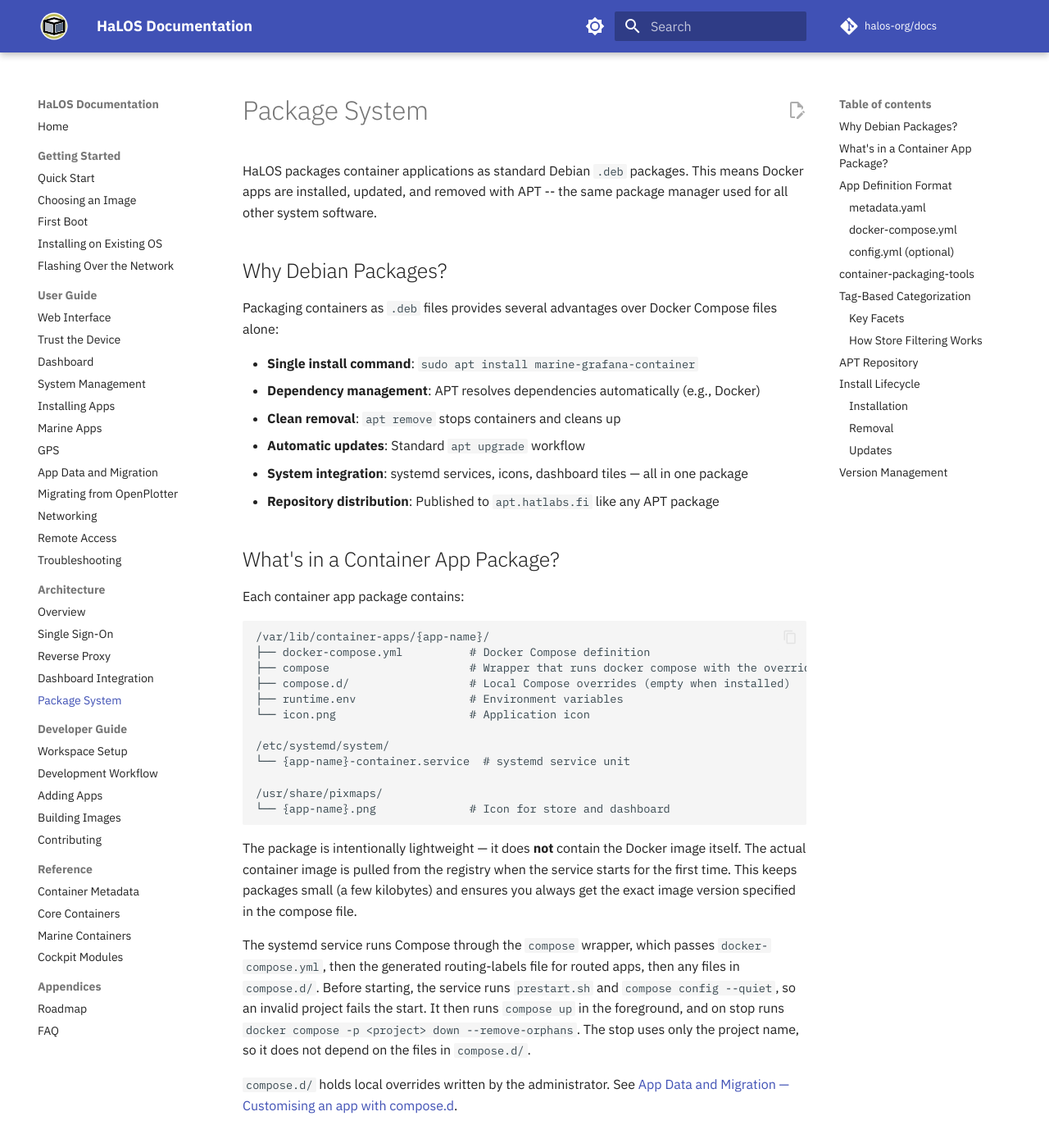
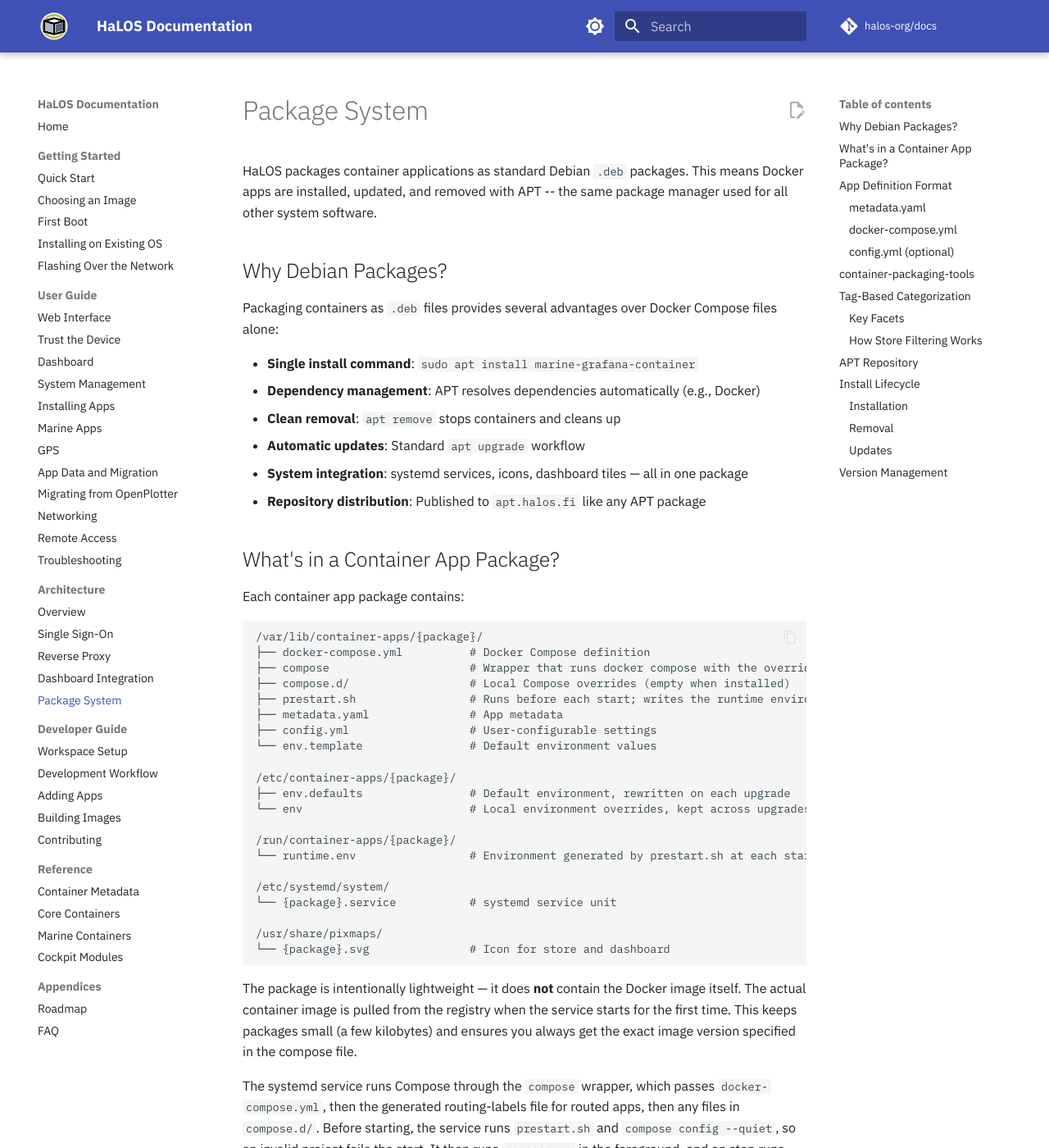
Before and after one commit to halos-org/docs, an MkDocs documentation site: the page built from docs/architecture/package-system.md, in a window 1280 px wide and 1400 px high. Shown: the whole window at 82% size. Built offline with MkDocs 1.6.1 and Material for MkDocs 9.7.7, drawn with Linux system fonts in a browser that asks for light colours; comment, search, counter and statistics services are not loaded; some of the changed text lies outside the part shown.

Commit message:
docs: correct package layout, unit names and repo
The file tree, unit names, APT repository and env file locations in package-system.md did not match what container-packaging-tools generates.

Co-Authored-By: Claude Opus 5.5 <noreply@anthropic.com>

````diff
--- a/docs/architecture/package-system.md
+++ b/docs/architecture/package-system.md
@@ -11,25 +11,34 @@ Packaging containers as `.deb` files provides several advantages over Docker Com
 - **Clean removal**: `apt remove` stops containers and cleans up
 - **Automatic updates**: Standard `apt upgrade` workflow
 - **System integration**: systemd services, icons, dashboard tiles — all in one package
-- **Repository distribution**: Published to `apt.hatlabs.fi` like any APT package
+- **Repository distribution**: Published to `apt.halos.fi` like any APT package
 
 ## What's in a Container App Package?
 
 Each container app package contains:
 
 ```
-/var/lib/container-apps/{app-name}/
+/var/lib/container-apps/{package}/
 ├── docker-compose.yml          # Docker Compose definition
 ├── compose                     # Wrapper that runs docker compose with the overrides
 ├── compose.d/                  # Local Compose overrides (empty when installed)
-├── runtime.env                 # Environment variables
-└── icon.png                    # Application icon
+├── prestart.sh                 # Runs before each start; writes the runtime environment
+├── metadata.yaml               # App metadata
+├── config.yml                  # User-configurable settings
+└── env.template                # Default environment values
+
+/etc/container-apps/{package}/
+├── env.defaults                # Default environment, rewritten on each upgrade
+└── env                         # Local environment overrides, kept across upgrades
+
+/run/container-apps/{package}/
+└── runtime.env                 # Environment generated by prestart.sh at each start
 
 /etc/systemd/system/
-└── {app-name}-container.service  # systemd service unit
+└── {package}.service           # systemd service unit
 
 /usr/share/pixmaps/
-└── {app-name}.png              # Icon for store and dashboard
+└── {package}.svg               # Icon for store and dashboard
 ```
 
 The package is intentionally lightweight — it does **not** contain the Docker image itself. The actual container image is pulled from the registry when the service starts for the first time. This keeps packages small (a few kilobytes) and ensures you always get the exact image version specified in the compose file.
@@ -81,7 +90,7 @@ Standard Docker Compose file. The `container-packaging-tools` adds Traefik label
 
 ### config.yml (optional)
 
-User-configurable settings that are exposed as environment variables in `runtime.env`.
+User-configurable settings that are exposed as environment variables through `/etc/container-apps/{package}/env.defaults`, and overridable in `/etc/container-apps/{package}/env`.
 
 ## container-packaging-tools
 
@@ -140,7 +149,7 @@ New categories appear automatically when a package uses a new `category::*` tag
 
 ## APT Repository
 
-Container app packages are published to `apt.hatlabs.fi`:
+Container app packages are published to `apt.halos.fi`:
 
 | Channel | Purpose | Tag format |
 |---------|---------|-----------|
@@ -184,7 +193,7 @@ apt upgrade
   → dpkg extracts updated files, overwriting docker-compose.yml
   → systemd restarts the service
     → docker compose pulls new image (only if upstream version changed) and recreates container
-  → compose.d/ overrides and persistent data in /var/lib/container-apps/{app}/ are preserved
+  → compose.d/ overrides and persistent data in /var/lib/container-apps/{package}/data/ are preserved
 ```
 
 ## Version Management
````
Also changed, not shown: other parts of docs/architecture/package-system.md (+3 -3 lines).
